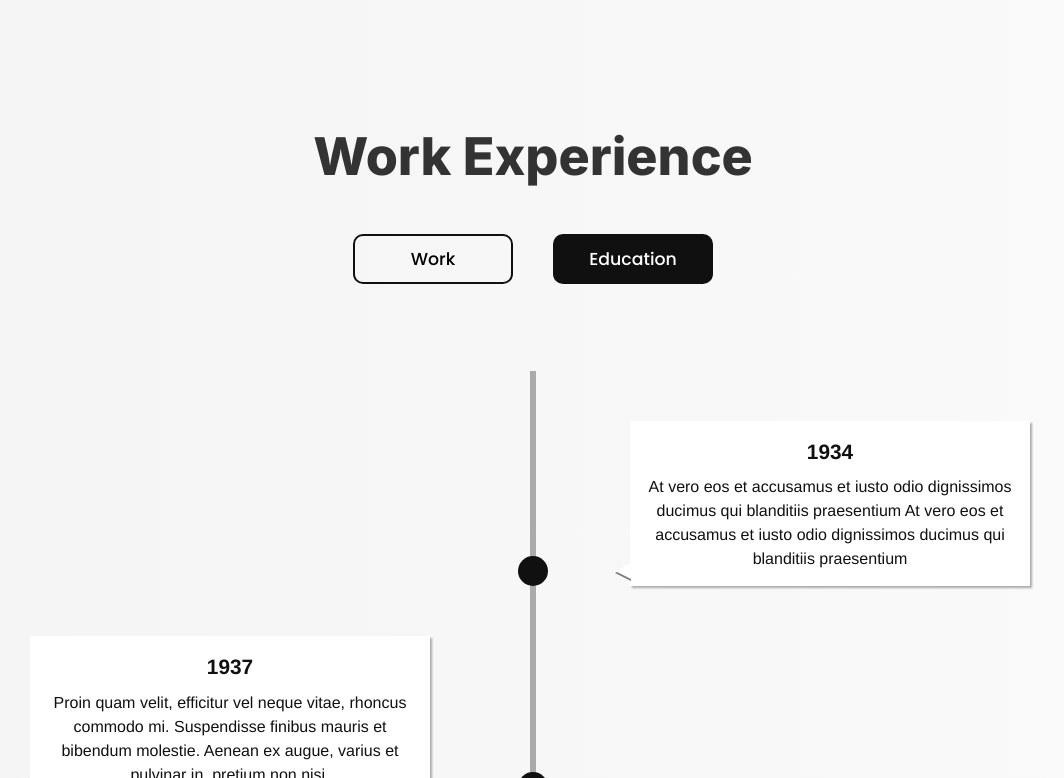
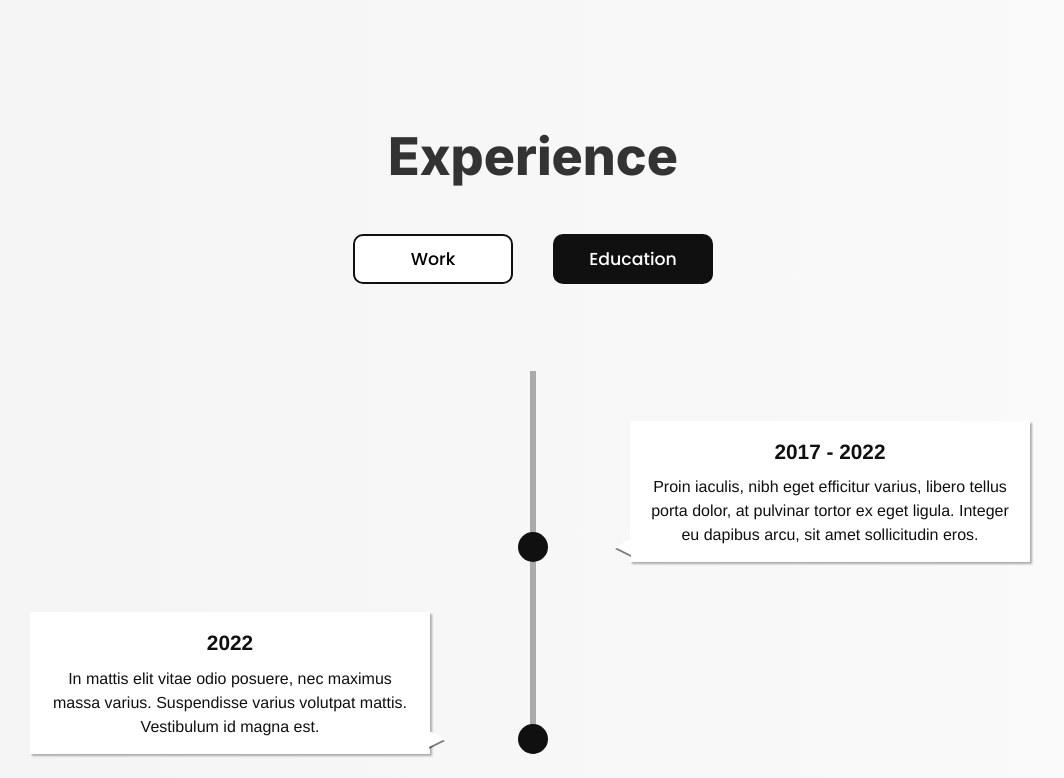
Before and after one commit to arisanator9900/Alex-Stovall-Modern-Portfolio, a React (Vite) app: page / in a window 1280 px wide. Shown: the part 1502-2280 px from the top of the page, without its empty margins (107-1171 px from the left). Built offline with nearby package versions, Linux system fonts and the light colour scheme.

Commit message:
FIX: set button background to white

```diff
--- a/package.json
+++ b/package.json
@@ -12,10 +12,12 @@
     "@types/title": "^3.4.1",
     "jquery": "^3.6.3",
     "react": "^18.2.0",
-    "react-dom": "^18.2.0"
+    "react-dom": "^18.2.0",
+    "types": "^0.1.1"
   },
   "devDependencies": {
     "@types/jquery": "^3.5.16",
+    "@types/node": "^18.11.18",
     "@types/react": "^18.0.26",
     "@types/react-dom": "^18.0.9",
     "@vitejs/plugin-react": "^3.0.0",
--- a/src/components/Timeline.tsx
+++ b/src/components/Timeline.tsx
@@ -1,7 +1,7 @@
 import React from 'react'
 import '../css/Timeline.css'
 import Button from '../UI/Button';
-// import timelineData from '../data/timelineData.js'
+import timelineData from "../data/timelineData.js"
 
 
 
@@ -13,48 +13,53 @@ const Timeline = () => {
 
     //h1 isWork ? "Work Experience" : "Education and Certifications"
     const [clicked, setClicked] = React.useState(Boolean)
-
     return (
         <div
             className='timeline-body'
         >
             <section className="intro">
                 <div className="container">
-                    <h1 className='timeline-title'>Work Experience</h1>
+                    <h1 className='timeline-title'>Experience</h1>
                 </div>
                 <div className="btn-container">
                     <div onClick={() => setClicked(true)}>
-                        <Button id={clicked ? "btn-active" : ""} text="Work" />
+                        <Button id={clicked ? "btn-active" : "btn-background"} text="Work" />
                     </div>
                     <div onClick={() => setClicked(false)}>
-                        <Button id={clicked ? "" : "btn-active"} text="Education" />
+                        <Button id={clicked ? "btn-background" : "btn-active"} text="Education" />
                     </div>
                 </div>
             </section>
 
             <section className="timeline">
+                <div className={clicked ? "" : "invisible-timeline"}>
                 <ul>
                     <li>
                         <div>
-                            <time>1934</time> At vero eos et accusamus et iusto odio dignissimos ducimus qui blanditiis praesentium At vero eos et accusamus et iusto odio dignissimos ducimus qui blanditiis praesentium
+                            <time>{timelineData.work[0].years}</time>  WORK
                         </div>
                     </li>
                     <li>
                         <div>
-                            <time>1937</time> Proin quam velit, efficitur vel neque vitae, rhoncus commodo mi. Suspendisse finibus mauris et bibendum molestie. Aenean ex augue, varius et pulvinar in, pretium non nisi.
+                            <time>{timelineData.work[1].years}</time> Proin quam velit, efficitur vel neque vitae, rhoncus commodo mi. Suspendisse finibus mauris et bibendum molestie. Aenean ex augue, varius et pulvinar in, pretium non nisi.
+                        </div>
+                    </li>
+                </ul>
+                </div>
+                <div className={clicked ? "invisible-timeline" : ""}>
+                <ul className='timeline'>
+                    <li>
+                        <div>
+                            <time>{timelineData.education[0].years}</time> Proin iaculis, nibh eget efficitur varius, libero tellus porta dolor, at pulvinar tortor ex eget ligula. Integer eu dapibus arcu, sit amet sollicitudin eros.
                         </div>
                     </li>
                     <li>
                         <div>
-                            <time>1940</time> Proin iaculis, nibh eget efficitur varius, libero tellus porta dolor, at pulvinar tortor ex eget ligula. Integer eu dapibus arcu, sit amet sollicitudin eros.
-                        </div>
-                    </li>
-                    <li>
-                        <div>
-                            <time>1943</time> In mattis elit vitae odio posuere, nec maximus massa varius. Suspendisse varius volutpat mattis. Vestibulum id magna est.
+                            <time>{timelineData.education[1].years}</time> In mattis elit vitae odio posuere, nec maximus massa varius. Suspendisse varius volutpat mattis. Vestibulum id magna est.
                         </div>
                     </li>
                 </ul>
+                </div>
             </section>
         </div>
     )
--- a/src/css/Timeline.css
+++ b/src/css/Timeline.css
@@ -118,6 +118,10 @@ time {
   margin-bottom: 8px;
 }
 
+.invisible-timeline {
+    display: none;
+}
+
 
 /* EFFECTS
 –––––––––––––––––––––––––––––––––––––––––––––––––– */
@@ -158,6 +162,10 @@ time {
   #btn-active {
     color:#fff;
     background-color: #101010;
+  }
+
+  #btn-background {
+    background-color: #fff;
   }
 
 /* GENERAL MEDIA QUERIES
--- a/src/data/timelineData.js
+++ b/src/data/timelineData.js
@@ -1,5 +1,5 @@
 const timelineData = {
-    workExp: [
+    work: [
         {
             title: "Student Developer",
             location: "University of Maryland",
--- a/src/decs.d.ts
+++ b/src/decs.d.ts
@@ -1 +1,2 @@
 declare module "./components/Title.jsx"
+declare module "./data/timelineData.js"
```
Also changed, not shown: 1 other file (tests, documents, lock files or other folders).
